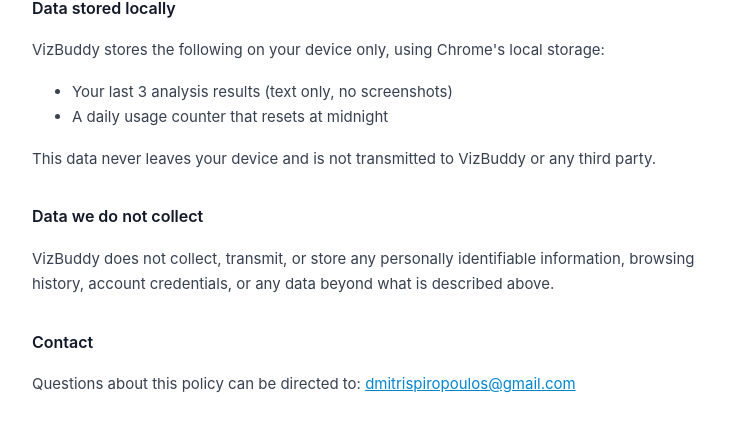
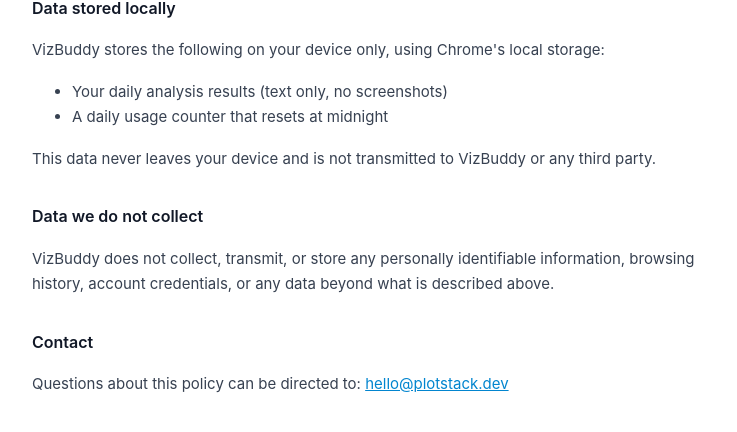
Before and after one commit to Djonathon/vizbuddy-policies, a plain HTML site: page privacy.html in a window 1280 px wide. Shown: the part 548-980 px from the top of the page, without its empty margins (268-1005 px from the left). Drawn offline with Linux system fonts and the light colour scheme.

Commit message:
Update privacy.html

```diff
--- a/privacy.html
+++ b/privacy.html
@@ -36,7 +36,7 @@
   <h2>Data stored locally</h2>
   <p>VizBuddy stores the following on your device only, using Chrome's local storage:</p>
   <ul>
-    <li>Your last 3 analysis results (text only, no screenshots)</li>
+    <li>Your daily analysis results (text only, no screenshots)</li>
     <li>A daily usage counter that resets at midnight</li>
   </ul>
   <p>This data never leaves your device and is not transmitted to VizBuddy or any third party.</p>
@@ -45,7 +45,7 @@
   <p>VizBuddy does not collect, transmit, or store any personally identifiable information, browsing history, account credentials, or any data beyond what is described above.</p>
 
   <h2>Contact</h2>
-  <p>Questions about this policy can be directed to: <a href="mailto:dmitrispiropoulos@gmail.com">dmitrispiropoulos@gmail.com</a></p>
+  <p>Questions about this policy can be directed to: <a href="mailto:dmitrispiropoulos@gmail.com">hello@plotstack.dev</a></p>
 
 </body>
 </html>
```
